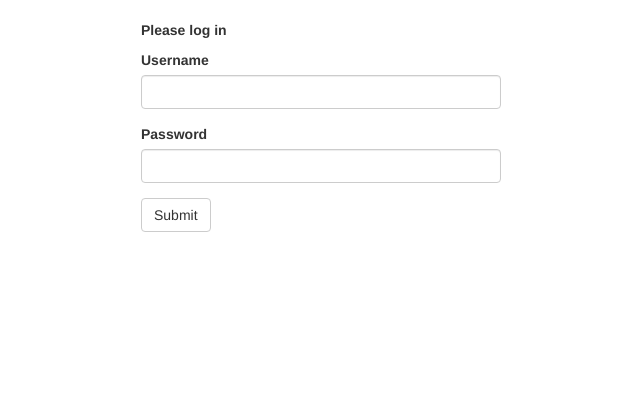
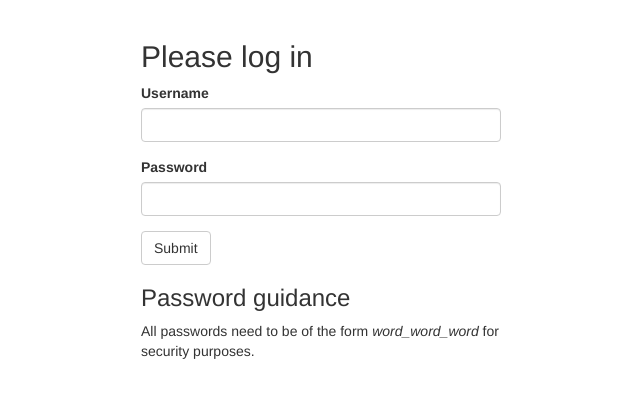
Before and after one commit to rubenarakelyan/ctf-brute-force-vm, a plain HTML site: page login_app/index.html in a window 1280 px wide. Shown: the whole page, without its empty margins (319-959 px from the left). Drawn offline with nearby package versions, Linux system fonts and the light colour scheme.

Commit message:
Add a hint

```diff
--- a/login_app/index.html
+++ b/login_app/index.html
@@ -12,7 +12,7 @@
     <div class="container">
       <div class="row">
         <div class="col-md-4 col-md-offset-4">
-          <p><strong>Please log in</strong></p>
+          <h2>Please log in</h2>
           <form action="/login" method="post">
             <div class="form-group">
               <label for="username">Username</label>
@@ -26,6 +26,12 @@
           </form>
         </div>
       </div>
+      <div class="row">
+        <div class="col-md-4 col-md-offset-4">
+          <h3>Password guidance</h3>
+          <p>All passwords need to be of the form <em>word_word_word</em> for security purposes.</p>
+        </div>
+      </div>
     </div>
   </body>
 </html>
```
